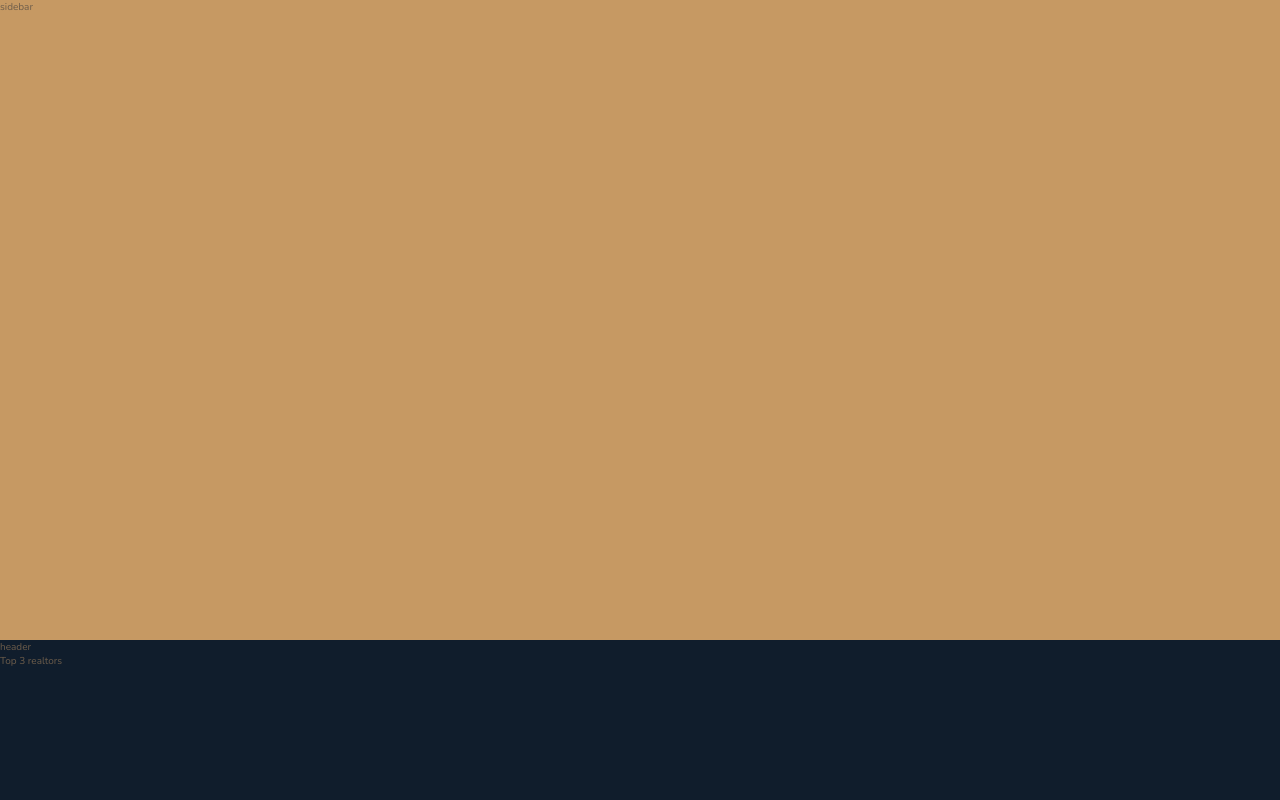
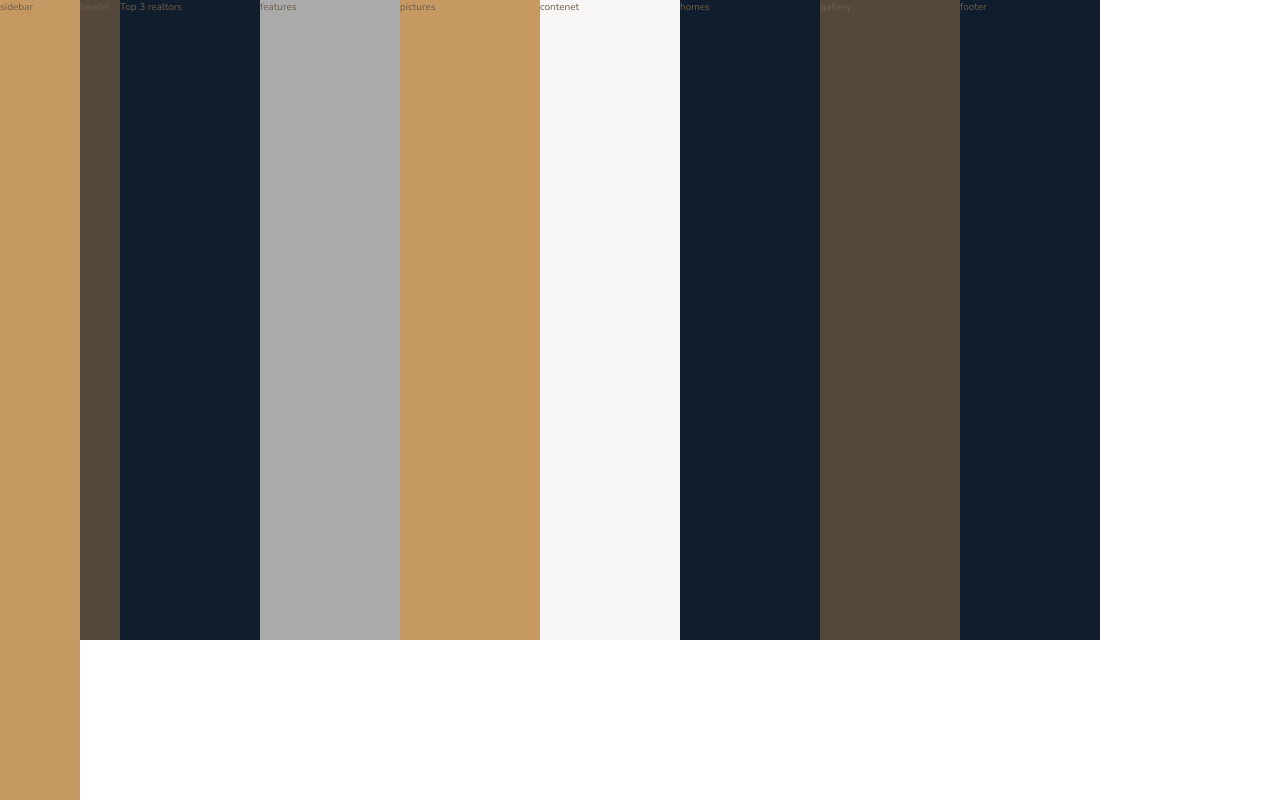
Before and after one commit to tylergasperlin/Nextster, a website: page nexter/index.html in a window 1280 px wide. Shown: the top 800 px of the page. Drawn offline with nearby package versions, Linux system fonts and the light colour scheme.

Commit message:
Column style

```diff
--- a/nexter/sass/_base.scss
+++ b/nexter/sass/_base.scss
@@ -36,4 +36,5 @@ body{
 .container{
     display:grid;
     grid-template-rows: 80vh min-content 40vw repeat(3, min-content);
+    grid-template-columns: [sidebar-start] 8rem [sidebar-end full-start] 1fr [center-start] repeat(8, [col-start] minmax(min-content, 14rem) [col-end]) [center-end] 1fr [full-end];
 }
--- a/nexter/sass/_header.scss
+++ b/nexter/sass/_header.scss
@@ -1,3 +1,3 @@
 .header{
-    background-color: $color-secondary
+    background-color: $color-grey-dark-1
 }
--- a/nexter/sass/_sidebar.scss
+++ b/nexter/sass/_sidebar.scss
@@ -1,3 +1,5 @@
 .sidebar {
     background-color: $color-primary;
+    grid-column: sidebar-start / sidebar-end;
+    grid-row: 1/-1;
 }
```
Also changed, not shown: nexter/css/style.css.
